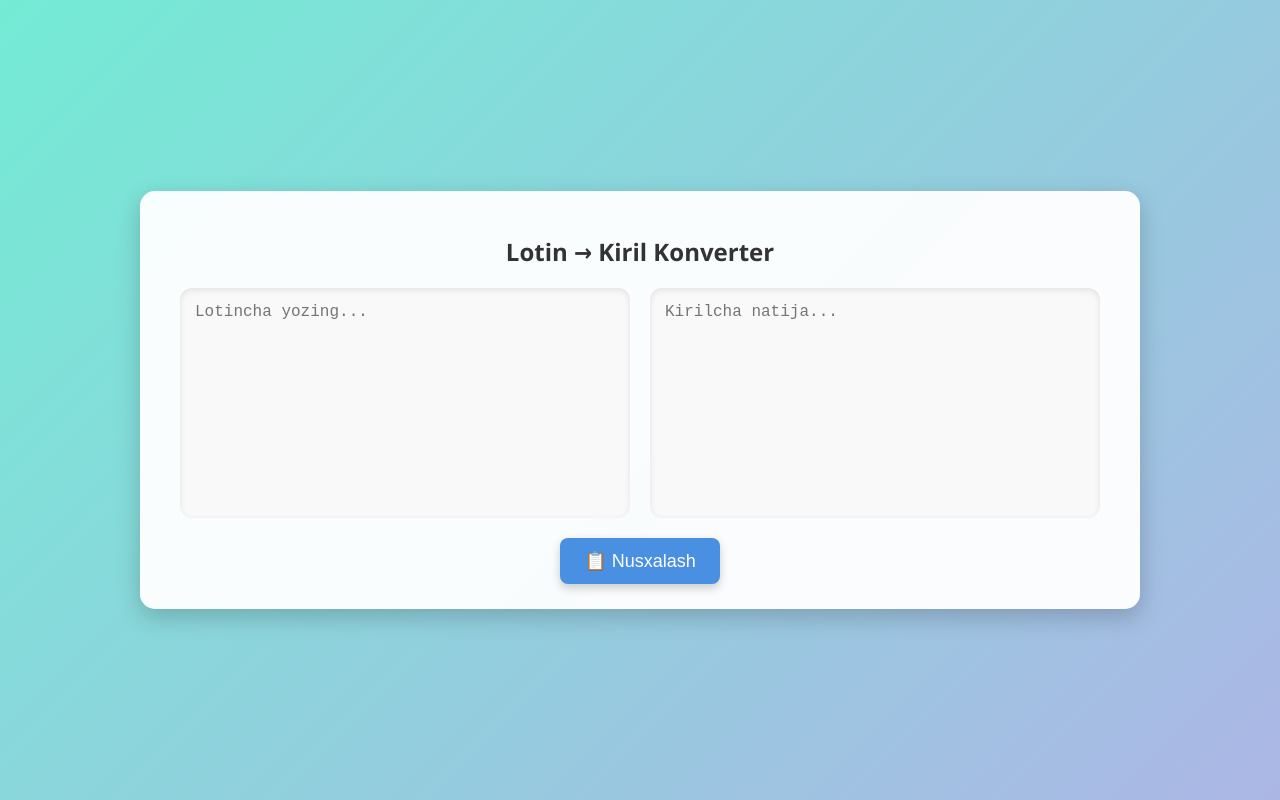
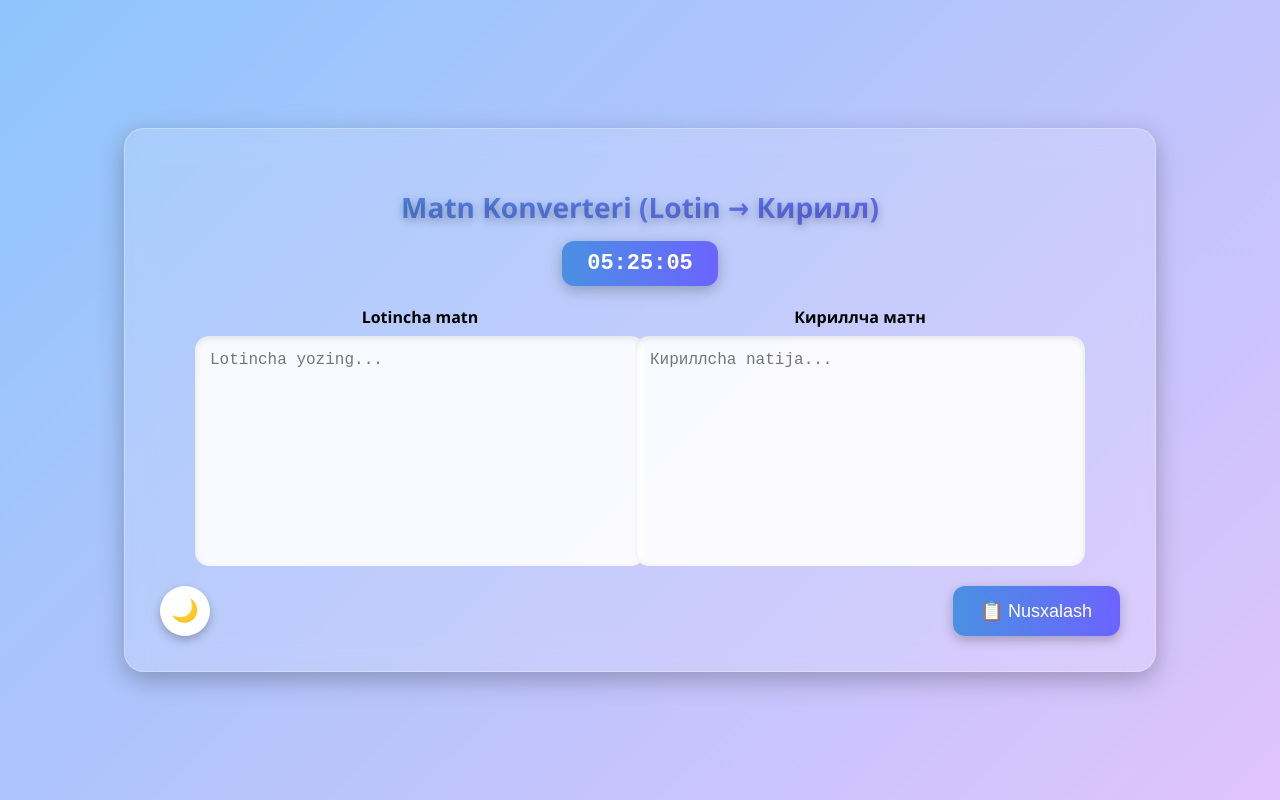
Before and after one commit to alisher-rizoqulov2/lotin_kril, a plain HTML site: page index.html in a window 1280 px wide. Drawn offline with Linux system fonts and the light colour scheme.

Commit message:
Lotin-Kiril konverter dizaynini yaxshiladim

```diff
--- a/index.html
+++ b/index.html
@@ -2,29 +2,59 @@
 <html lang="uz">
 <head>
     <meta charset="UTF-8">
-    <title>Lotin → Kiril Konverter</title>
+    <title>Matn Konverteri</title>
     <style>
         body {
             font-family: 'Segoe UI', Tahoma, sans-serif;
-            background: linear-gradient(135deg, #74ebd5, #ACB6E5);
+            background: linear-gradient(135deg, #8EC5FC, #E0C3FC);
             min-height: 100vh;
             display: flex;
             justify-content: center;
             align-items: center;
             margin: 0;
+            transition: background 0.4s, color 0.4s;
+        }
+        .dark-mode {
+            background: linear-gradient(135deg, #1f1c2c, #928DAB);
+            color: #f1f1f1;
         }
         .card {
-            background: rgba(255, 255, 255, 0.95);
-            padding: 25px;
-            border-radius: 15px;
-            box-shadow: 0 8px 24px rgba(0,0,0,0.2);
+            background: rgba(255, 255, 255, 0.15);
+            padding: 35px;
+            border-radius: 20px;
+            box-shadow: 0 8px 24px rgba(0,0,0,0.25);
             width: 90%;
-            max-width: 950px;
+            max-width: 960px;
+            backdrop-filter: blur(15px);
+            border: 1px solid rgba(255,255,255,0.3);
+            transition: background 0.4s, color 0.4s;
+        }
+        .dark-mode .card {
+            background: rgba(0, 0, 0, 0.25);
+            border: 1px solid rgba(255,255,255,0.1);
         }
         h2 {
             text-align: center;
-            color: #333;
+            margin-bottom: 15px;
+            font-size: 28px;
+            font-weight: bold;
+            background: linear-gradient(90deg, #4a90e2, #6c63ff);
+            -webkit-background-clip: text;
+            -webkit-text-fill-color: transparent;
+            text-shadow: 0 3px 10px rgba(0,0,0,0.3);
+        }
+        .time {
+            text-align: center;
+            font-size: 22px;
+            font-weight: bold;
             margin-bottom: 20px;
+            padding: 10px 25px;
+            display: inline-block;
+            background: linear-gradient(90deg, #4a90e2, #6c63ff);
+            color: #fff;
+            border-radius: 12px;
+            box-shadow: 0 4px 15px rgba(0,0,0,0.25);
+            font-family: 'Courier New', monospace;
         }
         .container {
             display: flex;
@@ -33,59 +63,105 @@
             margin-bottom: 20px;
             flex-wrap: wrap;
         }
+        .field {
+            display: flex;
+            flex-direction: column;
+            align-items: center;
+            width: 100%;
+            max-width: 420px;
+        }
+        label {
+            margin-bottom: 8px;
+            font-weight: bold;
+            font-size: 16px;
+        }
         textarea {
             width: 100%;
-            max-width: 420px;
             height: 200px;
             font-size: 16px;
             padding: 15px;
-            border-radius: 12px;
+            border-radius: 14px;
             border: none;
             outline: none;
             resize: none;
-            background: #f9f9f9;
+            background: rgba(255,255,255,0.9);
             box-shadow: inset 0 2px 6px rgba(0,0,0,0.1);
+            transition: background 0.4s, color 0.4s;
+        }
+        .dark-mode textarea {
+            background: rgba(30,30,30,0.9);
+            color: #f1f1f1;
+        }
+        textarea:focus {
+            box-shadow: 0 0 10px rgba(108,99,255,0.6);
+        }
+        .btn-container {
+            display: flex;
+            justify-content: space-between;
+            align-items: center;
+            margin-top: 10px;
+        }
+        .toggle-btn {
+            background: #fff;
+            border: none;
+            border-radius: 50%;
+            width: 50px;
+            height: 50px;
+            font-size: 22px;
+            cursor: pointer;
+            box-shadow: 0 4px 10px rgba(0,0,0,0.25);
             transition: 0.3s;
         }
-        textarea:focus {
-            background: #fff;
-            box-shadow: 0 0 8px rgba(74,144,226,0.4);
+        .toggle-btn:hover {
+            background: #f0f0f0;
+            transform: rotate(25deg);
         }
-        .btn-container {
-            text-align: center;
-        }
-        button {
-            padding: 12px 24px;
-            background: #4a90e2;
+        .copy-btn {
+            padding: 14px 28px;
+            background: linear-gradient(90deg, #4a90e2, #6c63ff);
             color: #fff;
             border: none;
-            border-radius: 8px;
+            border-radius: 12px;
             font-size: 18px;
             cursor: pointer;
             transition: 0.3s;
-            box-shadow: 0 4px 10px rgba(0,0,0,0.2);
+            box-shadow: 0 4px 12px rgba(0,0,0,0.25);
         }
-        button:hover {
-            background: #357abd;
-            transform: scale(1.05);
+        .copy-btn:hover {
+            transform: scale(1.08);
+        }
+        .copied {
+            background: #28a745 !important;
         }
     </style>
 </head>
 <body>
     <div class="card">
-        <h2>Lotin → Kiril Konverter</h2>
+        <h2>Matn Konverteri (Lotin → Кирилл)</h2>
+        <div style="text-align:center;">
+            <div class="time" id="currentTime"></div>
+        </div>
         <div class="container">
-            <textarea id="latin" placeholder="Lotincha yozing..."></textarea>
-            <textarea id="cyril" placeholder="Kirilcha natija..." readonly></textarea>
+            <div class="field">
+                <label for="latin">Lotincha matn</label>
+                <textarea id="latin" placeholder="Lotincha yozing..."></textarea>
+            </div>
+            <div class="field">
+                <label for="cyril">Кириллча матн</label>
+                <textarea id="cyril" placeholder="Кириллcha natija..." readonly></textarea>
+            </div>
         </div>
         <div class="btn-container">
-            <button onclick="copyToClipboard()">📋 Nusxalash</button>
+            <button class="toggle-btn" onclick="toggleDarkMode()">🌙</button>
+            <button id="copyBtn" class="copy-btn" onclick="copyToClipboard()">📋 Nusxalash</button>
         </div>
     </div>
 
     <script>
         const latinInput = document.getElementById('latin');
         const cyrilOutput = document.getElementById('cyril');
+        const timeElement = document.getElementById('currentTime');
+        const copyBtn = document.getElementById('copyBtn');
 
         function latinToCyril(text) {
             const map = {
@@ -120,17 +196,33 @@
 
         function copyToClipboard() {
             if (cyrilOutput.value.trim() === '') {
-                alert('Kiril matn mavjud emas!');
+                alert('Кирилл матн mavjud emas!');
                 return;
             }
-            navigator.clipboard.writeText(cyrilOutput.value)
-                .then(() => {
-                    // alert('✅ Nusxalandi!');
-                })
-                .catch(err => {
-                    console.error('Xatolik:', err);
-                });
+            navigator.clipboard.writeText(cyrilOutput.value).then(() => {
+                copyBtn.classList.add('copied');
+                copyBtn.textContent = '✅ Nusxalandi';
+                setTimeout(() => {
+                    copyBtn.classList.remove('copied');
+                    copyBtn.textContent = '📋 Nusxalash';
+                }, 1500);
+            });
         }
+
+        function toggleDarkMode() {
+            document.body.classList.toggle('dark-mode');
+        }
+
+        function updateTime() {
+            const now = new Date();
+            const hours = String(now.getHours()).padStart(2, '0');
+            const minutes = String(now.getMinutes()).padStart(2, '0');
+            const seconds = String(now.getSeconds()).padStart(2, '0');
+            timeElement.textContent = `${hours}:${minutes}:${seconds}`;
+        }
+
+        setInterval(updateTime, 1000);
+        updateTime();
     </script>
 </body>
 </html>
```
